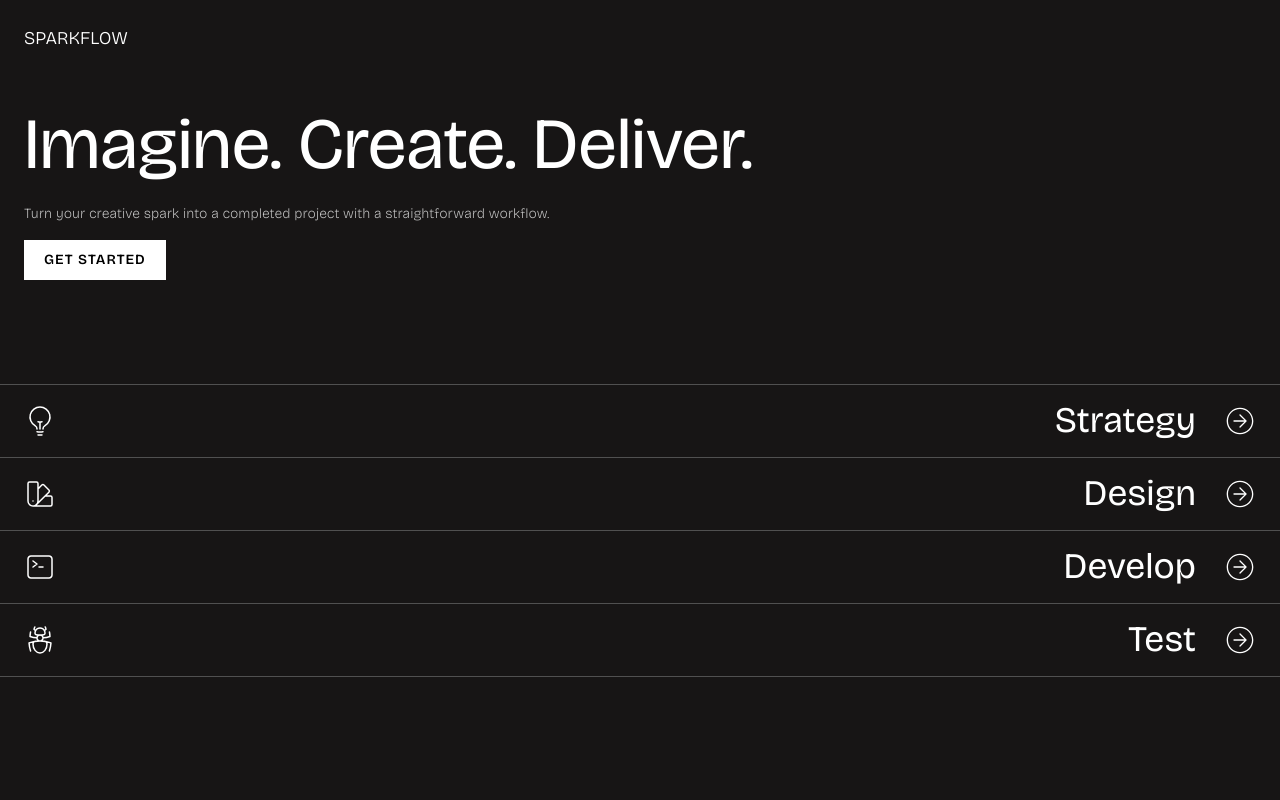
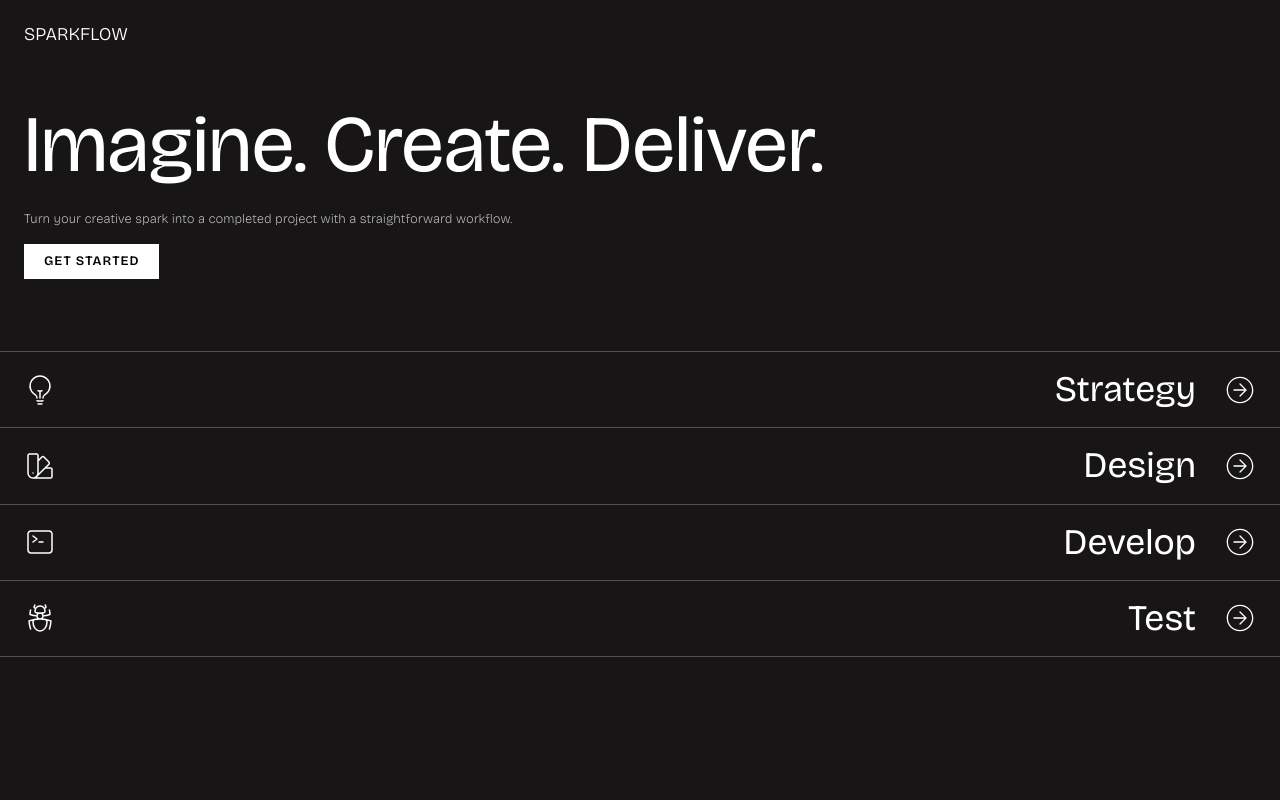
Before and after one commit to Tristandemuijnck/sparkflow, a Nuxt app: page / in a window 1280 px wide. Shown: the top 800 px of the page. Built offline with nearby package versions, Linux system fonts and the light colour scheme.

Commit message:
Fixed hero styling

```diff
--- a/app/pages/index.vue
+++ b/app/pages/index.vue
@@ -5,29 +5,31 @@ import { phases } from "~/data/phases";
 <template>
   <main class="min-h-screen bg-bg">
     <!-- Hero header, subtitle and call-to-action -->
-    <section class="p-6">
-      <p class="mb-14 font-bricolage text-lg font-light uppercase text-primary">
+    <section class="px-6 pt-6">
+      <p
+        class="mb-14 font-bricolage text-lg font-light uppercase leading-[1.2] text-primary"
+      >
         Sparkflow
       </p>
-      <h1 class="mb-6 font-bricolage text-7xl text-primary">
+      <h1 class="mb-6 font-bricolage text-[80px] leading-[1.08] text-primary">
         Imagine. Create. Deliver.
       </h1>
       <p
-        class="mb-4 font-bricolage text-sm font-extralight text-primary-dimmed"
+        class="mb-4 font-bricolage text-[13px] font-extralight leading-[1.2] text-primary-dimmed"
       >
         Turn your creative spark into a completed project with a straightforward
         workflow.
       </p>
       <a
         href="#strategy"
-        class="inline-block bg-white px-5 py-2.5 font-bricolage text-sm font-semibold uppercase tracking-[1px] text-black"
+        class="inline-block bg-white px-5 py-2.5 font-bricolage text-[13px] font-semibold uppercase leading-[1.2] tracking-[1px] text-black"
       >
         Get started
       </a>
     </section>
 
     <!-- Hero navigation -->
-    <nav class="mt-20 border-t border-border">
+    <nav class="mt-[72px] border-t border-border">
       <a
         v-for="phase in phases"
         :key="phase.id"
@@ -41,7 +43,7 @@ import { phases } from "~/data/phases";
         />
         <div class="flex items-center gap-7">
           <span
-            class="flex-1 text-center font-bricolage text-4xl font-normal capitalize text-primary"
+            class="flex-1 text-center font-bricolage text-4xl font-normal capitalize leading-[1.2] text-primary"
           >
             {{ phase.id }}
           </span>
```
